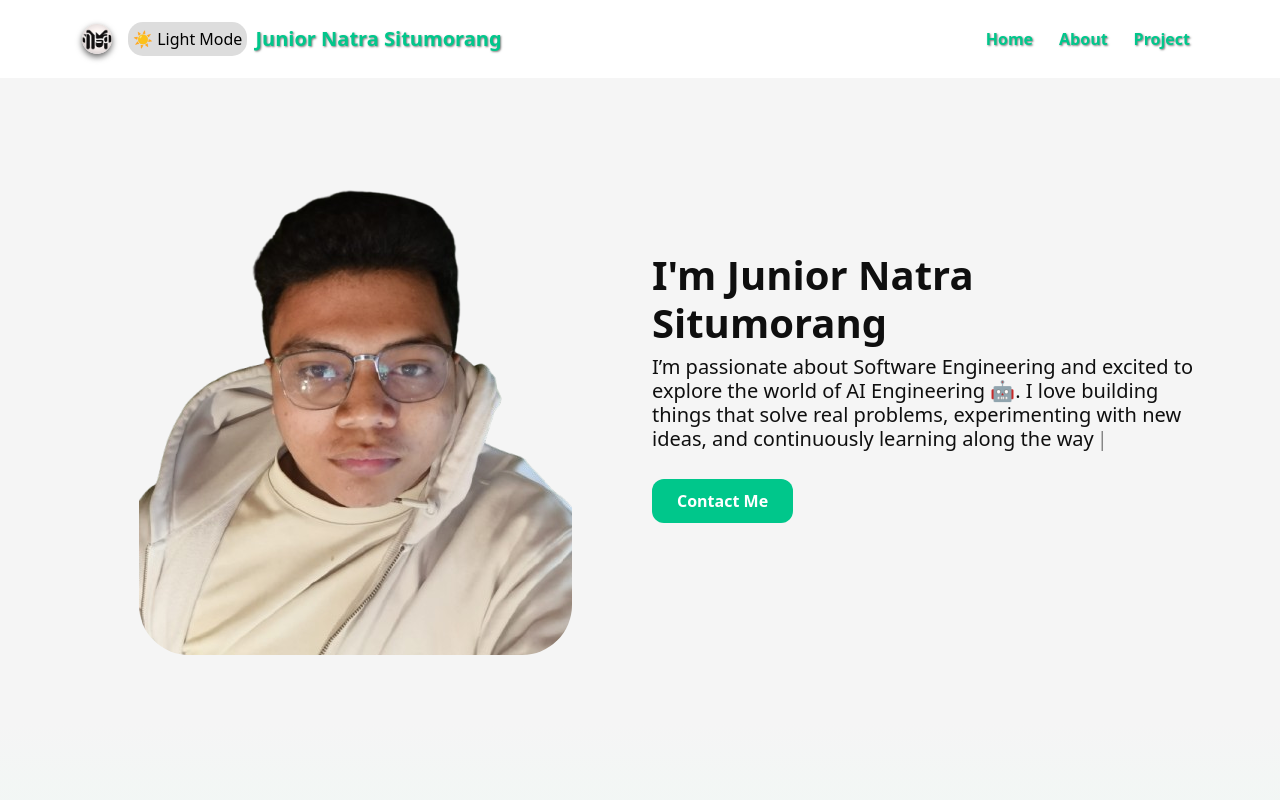
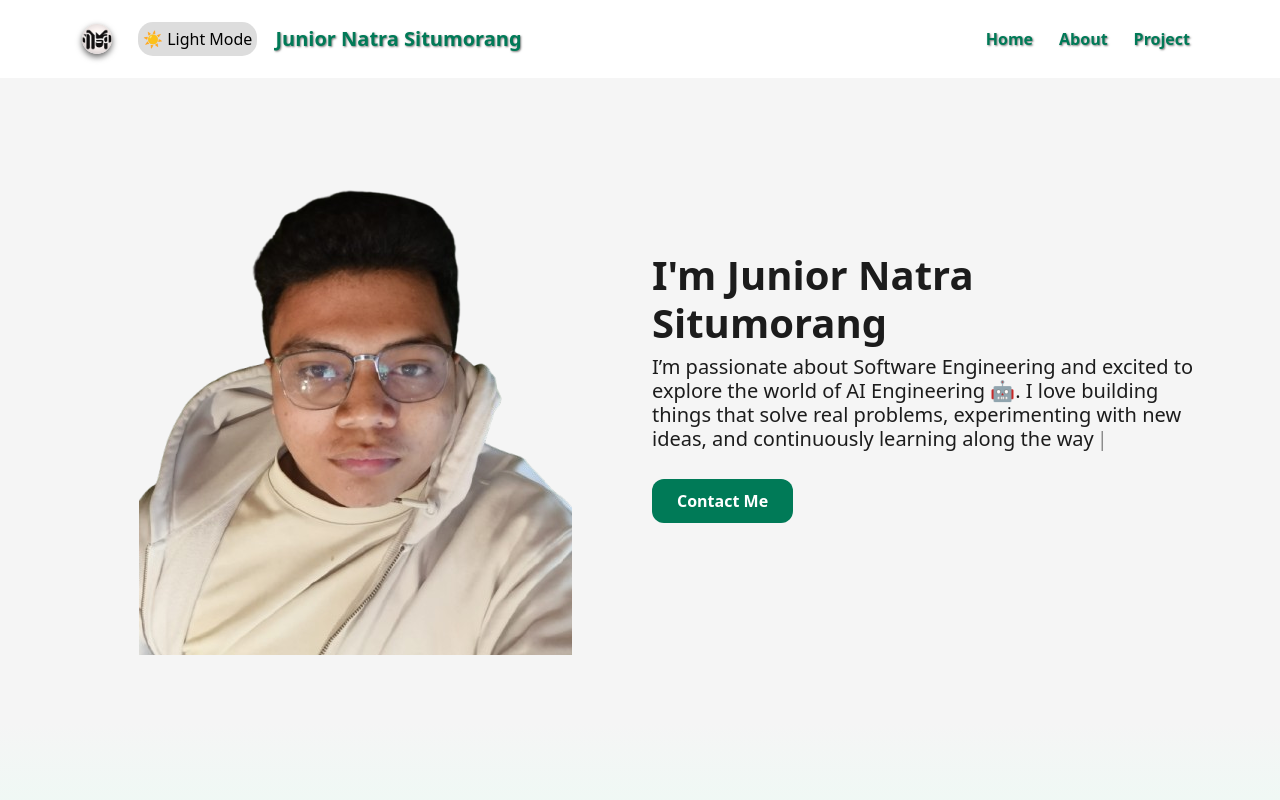
Before and after one commit to Jerannn24/my-portofolio, a Next.js app: page / in a window 1280 px wide. Shown: the top 800 px of the page. Built offline with nearby package versions, Linux system fonts and the light colour scheme.

Commit message:
update globals.css, DarkMode.jsx, Navbar.jsx and Portfolio.jsx

```diff
--- a/src/app/globals.css
+++ b/src/app/globals.css
@@ -10,11 +10,18 @@
       var(--bg) 0%,
       var(--bg-mid) 50%,
       var(--bg-2) 100%);
-  --fg: #0f0f0f;
+
+  /* Font & foreground */
+  --fg: #1c1c1c;
+
+  /* Navbar */
   --navbar-bg: #ffffff;
-  --navbar-fg: #00c78b;
-  --navbar-fg-hover: #009e6c;
+  --navbar-fg: #007a57;
+  /* hijau lebih tua, kontras di putih */
+  --navbar-fg-hover: #005a3f;
+  /* lebih gelap untuk hover */
 }
+
 
 .dark-mode {
   /* Dark mode */
@@ -32,6 +39,15 @@
   --navbar-bg: #1a1a1a;
   --navbar-fg: #00ffa3;
   --navbar-fg-hover: #00c78b;
+}
+
+.full-background {
+  width: 100%;
+  min-height: 100vh;
+  /* atau 100dvh biar aman di mobile */
+  margin: 0;
+  padding: 0;
+  background-color: var(--bg);
 }
 
 /* Global transition */
@@ -54,13 +70,21 @@ body {
 }
 
 /* Navbar 3D Text Shadow */
-.navbar-effect .nav-link:hover {
+.navbar-effect .nav-link:hover,
+.navbar-darkmode:hover {
   transform: scale(1.05);
   color: var(--navbar-fg-hover);
   transition: all 0.1s ease-in-out;
 }
 
-.navbar-effect .nav-link:active {
+.navbar-darkmode:hover {
+  transform: rotate(2deg);
+  transition: transform 0.3s ease-in-out;
+}
+
+
+.navbar-effect .nav-link:active,
+.navbar-darkmode:active {
   color: var(--navbar-fg);
   transform: scale(0.95);
   /* efek tekan ke dalam */
@@ -68,7 +92,8 @@ body {
 }
 
 .navbar-toggler:active,
-.navbar-effect .navbar-brand img:active {
+.navbar-effect .navbar-brand img:active,
+.navbar-darkmode:active {
   transform: scale(0.9);
   box-shadow: inset 0 2px 5px rgba(0, 0, 0, 0.5);
   transition: all 0.1s ease-in-out;
@@ -146,7 +171,7 @@ body {
 
 .transition-1 {
   background: var(--bg-2-gradient);
-  min-height: 100vh;
+  min-height: 50vh;
 }
 
 /* bikin keyframes */
--- a/src/components/DarkMode.jsx
+++ b/src/components/DarkMode.jsx
@@ -23,12 +23,14 @@ const DarkMode = () => {
     return (
         <button
             onClick={() => setDark(!dark)}
-            className='navbar-branc navbar-text'
+            className='navbar-darkmode'
             style={{
+                gap: "10px",
                 padding: "5px",
                 borderRadius: "15px",
                 border: "none",
                 cursor: "pointer",
+                margin: "10px",
                 backgroundColor: dark ? "#333" : "#ddd",
                 color: dark ? "#fff" : "#000",
                 transition: "all 0.6s ease",
--- a/src/components/Navbar.jsx
+++ b/src/components/Navbar.jsx
@@ -5,6 +5,27 @@ import DarkMode from "./DarkMode";
 
 const Navbar = () => {
     const [isOpen, setIsOpen] = useState(false);
+    const [isDark, setIsDark] = useState(false);
+
+    useEffect(() => {
+        if (typeof document !== "undefined") {
+            // Cek awal
+            setIsDark(document.body.classList.contains("dark-mode"));
+
+            // Observasi perubahan class body
+            const observer = new MutationObserver(() => {
+                setIsDark(document.body.classList.contains("dark-mode"));
+            });
+
+            observer.observe(document.body, {
+                attributes: true,
+                attributeFilter: ["class"],
+            });
+
+            return () => observer.disconnect();
+        }
+    }, []);
+
 
     useEffect(() => {
         // Import Bootstrap JS hanya di client-side
@@ -17,12 +38,12 @@ const Navbar = () => {
 
     return (
         <div>
-            <nav className="navbar navbar-expand-lg fixed-top navbar-effect">
+            <nav className="d-flex navbar navbar-expand-lg fixed-top navbar-effect align-items-center">
                 <div className="container">
                     <Link href="#home" className="navbar-brand d-flex align-items-center navbar-effect navbar-text ">
                         <img src="./LogoYt.jpg" alt="Logo" width="30" height="30" className="m-auto navbar-link" />
                     </Link>
-                    <DarkMode />
+                    <DarkMode className="navbar-brand navbar-effect navbar-darkmode" />
                     <div className="navbar-nav ms-auto navbar-text">
                         <Link href="#" className="navbar-text navbar-brand text-center d-flex align-items-center navbar-effect nav-link">
                             Junior Natra Situmorang
@@ -32,7 +53,7 @@ const Navbar = () => {
                         <button
                             className="navbar-toggler navbar-effect"
                             type="button"
-                            data-bs-theme="dark"
+                            data-bs-theme={isDark ? "dark" : "light"}
                             data-bs-toggle="collapse"
                             data-bs-target="#navbarNav"
                             aria-controls="navbarNav"
--- a/src/pages/Portfolio.jsx
+++ b/src/pages/Portfolio.jsx
@@ -5,7 +5,7 @@ import { Typewriter } from 'react-simple-typewriter';
 
 const Portfolio = () => {
     return (
-        <div style={{ color: "var(--fg)", backgroundColor: "var(--bg)", minHeight: "100vh", margin: "0" }}>
+        <div className="full-background" style={{ color: "var(--fg)", backgroundColor: "var(--bg)", minHeight: "100vh", margin: "0" }}>
             <Navbar />
             <div className='container py-5' id='about home'>
                 <div className='row align-items-center'>
@@ -14,7 +14,6 @@ const Portfolio = () => {
                             src='./myself.png'
                             alt='Myself'
                             className='img-fluid myself'
-                            style={{ maxWidth: '500px', borderRadius: '50px' }}
                         />
                     </div>
                     <div className='col-md-6' style={{ paddingTop: "50px" }}>
```
